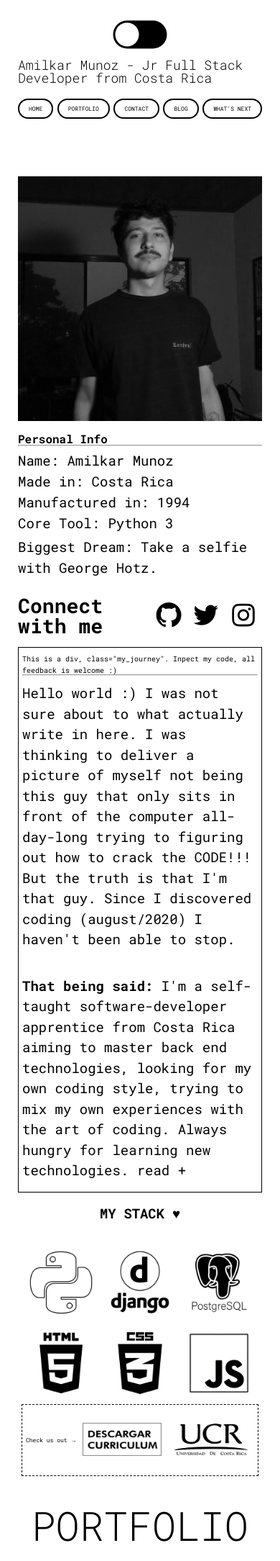
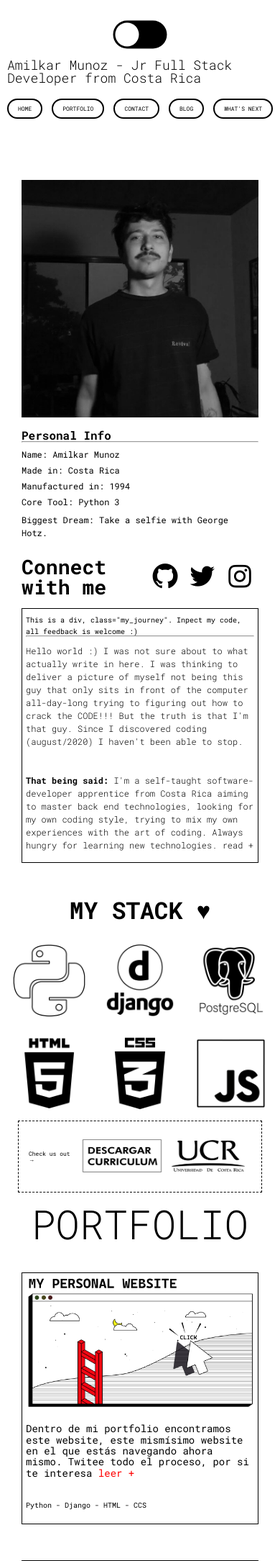
Before and after one commit to jonoise/portfolio_app, a Django app: page / in a window 390 px wide. Shown: the top 2169 px of the page at 72% size. Run offline with Django 3.2, Linux system fonts and the light colour scheme; some libraries are stand-ins or nearby versions.

Commit message:
Frontend responsiveness
Frontend fully responsive for major commercial and trending brands and models.

```diff
--- a/frontend/static/frontend/css/main.css
+++ b/frontend/static/frontend/css/main.css
@@ -400,25 +400,31 @@ input:focus {
     border: 1px solid rgba(0,0,0,0)
 }
 
+/* Tablets and under */
 @media (max-width: 1024px) {
     body p {
-        font-size: 25px;
+        font-size: 24px;
     }
 
-    .grid-3 {
-        grid-template-columns: 1fr 1fr 1fr;
-    }
 
     .projects {
         height: auto;
     }
+
+    .projects p {
+        font-size:22px;
+    }
+
+    .projects .tags {
+        font-size:28px;
+    }
     /* NAVBAR */
     .navbar {
-        height: 220px;
+        height: 250px;
     }
 
     .navbar h2 {
-        font-size: 18px;
+        font-size: 28px;
         position: relative;
         top: 10px;
     }
@@ -429,89 +435,13 @@ input:focus {
     }
 
     .navbar li{
-        font-size: 25px;
+        font-size: 24px;
         white-space: nowrap;
 
     }
 
-    .grid {
-      grid-template-columns: 1fr;
-      grid-template-rows: 1fr;
-    }
-
-
-    .personal {
-      height: auto;
-    }
-
-    .grid-card .description p{
-        font-size: 25px;
-    }
-
-    .grid-card .tags {
-        font-size: 22px;
-    }
-
-    .info_layout{
-        grid-template-columns: 1fr 1fr;
-        grid-template-rows: 1fr 1fr;
-    }
-
-
-    .my_journey {
-        grid-area: "c";
-        grid-column: span 2;
-        border: 1px solid var(--border_color);
-        padding: 5px;
-    }
-
-    .my_journey p {
-        line-height: 1.5;
-    }
-
-    .contact p {
-        font-weight: 400;
-        font-size: 25px;
-        color: gray
-    }
-
-  }
-
-
-/* Tablets and under */
-@media (max-width: 768px) {
-    body p {
-        font-size: 19px;
-    }
-
-    .grid-3 {
-        grid-template-columns: 1fr 1fr 1fr;
-    }
-
-    .projects {
-        height: auto;
-    }
-    /* NAVBAR */
-    .navbar {
-        height: 220px;
-    }
-
-    .navbar h2 {
-        font-size: 18px;
-        position: relative;
-        top: 10px;
-    }
-
-    .navbar .switch {
-        display: flex;
-        flex-direction: column;
-    }
-
-    .navbar li{
-        font-size: 16px;
-        white-space: nowrap;
-    }
-
+    /*modifica el portfolio TODO: revisar.*/
+    /*se repite en el 768*/
     .grid {
       grid-template-columns: 1fr;
       grid-template-rows: 1fr;
@@ -526,6 +456,15 @@ input:focus {
     .info_layout{
         grid-template-columns: 1fr 1fr;
         grid-template-rows: 1fr 1fr;
+    }
+
+    .languages_layout .title {
+        font-size: 28px;
+    }
+
+    .languages_layout .links {
+        padding: 0 60px;
+        border: 2px dashed var(--border_color);
     }
 
 
@@ -548,19 +487,50 @@ input:focus {
 
   }
 
-  @media (max-width: 650px) {
+@media (max-width: 768px) {
+
+    .grid-3 {
+        grid-template-columns: 1fr 1fr 1fr;
+    }
+
+    .projects {
+        height: auto;
+    }
+
+    /* NAVBAR */
     .navbar {
         height: 220px;
     }
-
-    .navbar .switch {
-        display: flex;
-        flex-direction: column;
+    .navbar h2 {
+        font-size: 18px;
     }
 
-    .navbar li{
-        font-size: 10px;
-        white-space: nowrap;
+    .grid {
+      grid-template-columns: 1fr;
+      grid-template-rows: 1fr;
+    }
+
+
+    .personal {
+      height: auto;
+    }
+
+
+    .my_journey {
+        grid-area: "c";
+        grid-column: span 2;
+        border: 1px solid var(--border_color);
+        padding: 5px;
+    }
+
+    .my_journey p {
+        line-height: 1.5;
+    }
+
+    .contact p {
+        font-weight: 400;
+        font-size: 11px;
+        color: gray
     }
 
     .info_layout{
@@ -569,8 +539,6 @@ input:focus {
             "b"
             "c"
         ;
-        grid-template-columns: 1fr;
-        grid-template-rows: 1fr;
     }
 
     /* MY JOURNEY */
@@ -584,13 +552,9 @@ input:focus {
         padding: 5px;
     }
 
-    .info_layout {
-        padding:0;
-    }
-
     .description p {
         line-height: 1.1;
-        font-size: 16px;
+        font-size: 19px;
     }
 
     .languages_layout .links {
@@ -605,10 +569,65 @@ input:focus {
         padding: 10px;
     }
 
+    .projects .container {
+        padding: 0;
+    }
+
+    .languages_layout .links {
+        padding: 0 60px;
+    }
+
+
   }
+
+@media (max-width: 650px) {
+
+    .navbar {
+    height: 220px;
+    padding: 10px
+    }
+
+    .navbar li{
+        font-size: 10px;
+        white-space: nowrap;
+    }
+
+    /* MY JOURNEY */
+    .container {
+        padding: 10px;
+    }
+    .my_journey p{
+        font-weight: 300;
+        font-size: 18px;
+    }
+
+    .description p {
+        font-size: 16px;
+    }
+    .languages_layout
+
+    .languages_layout .links p{
+        font-size: 16px;
+    }
+    .languages_layout .links {
+        padding: 0 14px;
+        margin: 0 20px;
+    }
+    .grid-card .tags {
+        font-size: 14px;
+    }
+}
+
 
 
   @media (max-width: 400px) {
+    .container {
+        padding:0;
+    }
+    .info_layout p {
+        font-size: 12px;
+    }
+
       .personal .links p {
           font-size: 8px;
       }
@@ -617,22 +636,9 @@ input:focus {
           font-size: 14px;
       }
       .grid-card .tags {
-          display:flex;
-          align-items: center;
           font-size: 10px;
       }
       .navbar li{
         font-size:8px;
       }
-
-    .contact-form {
-        padding: 10px;
     }
-
-    .projects .container {
-        padding: 0
-    }
-    .grid-card .description p{
-        font-size: 14px;
-    }
-  }
```
Also changed, not shown: blog/static/blog/css/main.css (+4 -12 lines).
